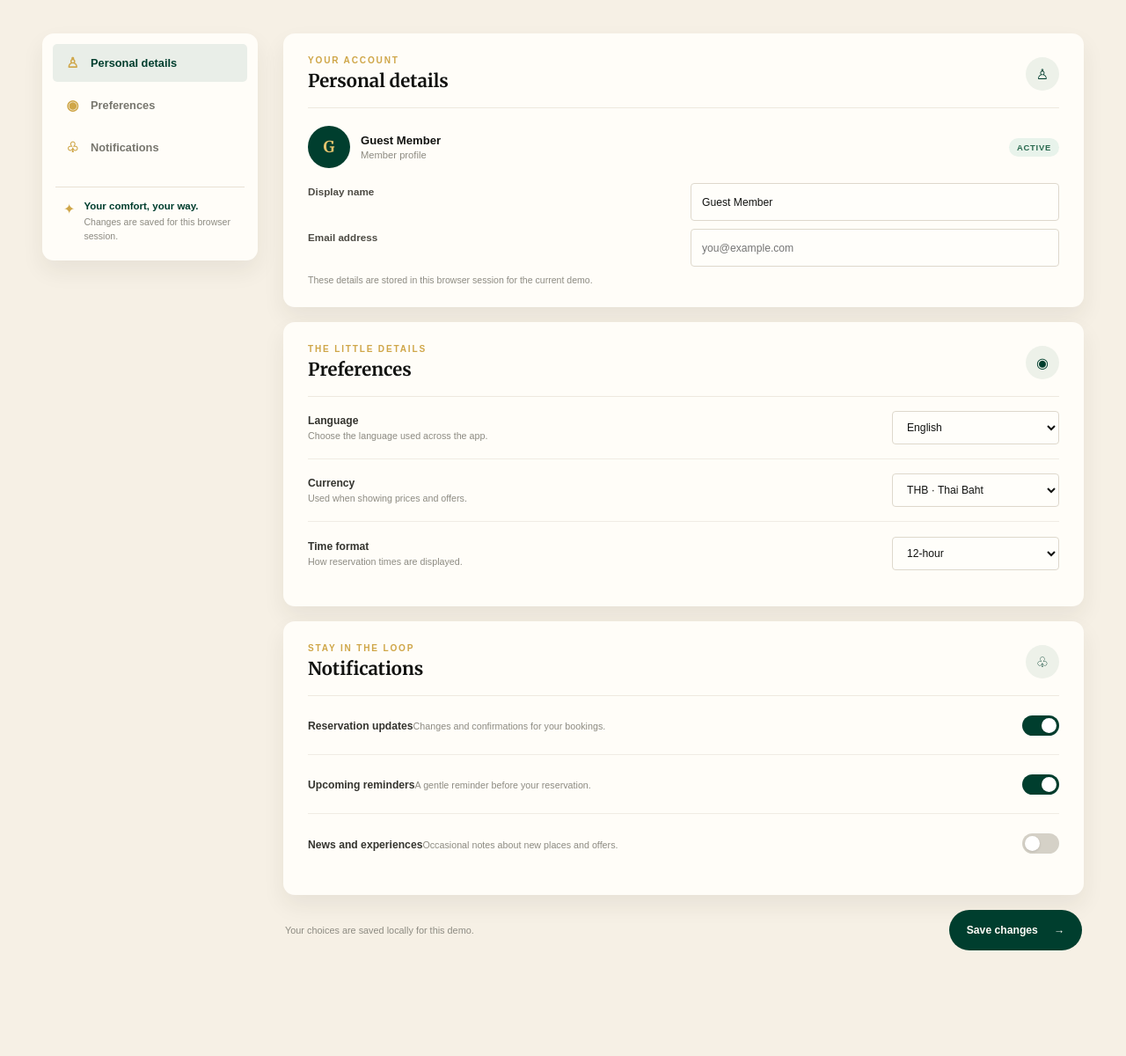
After one commit to 6810660016/mahamongkol, a Django app: page /settings/ in a window 1280 px wide. The commit adds this page. Shown: the part 311-1511 px from the top of the page at 88% size. Run offline with Django 5.2, Linux system fonts and the light colour scheme; some web fonts are replaced.

Commit message:
feat(frontend): complete booking pages and unify navigation

```diff
--- a/MongkolQ/urls.py
+++ b/MongkolQ/urls.py
@@ -12,5 +12,6 @@ urlpatterns = [
     path('restaurants/<slug:slug>/', view_account.restaurant_detail_view, name='restaurant_detail'),
     path('book/<slug:slug>/', view_account.booking_view, name='booking'),
     path('my-queues/', view_account.my_queues_view, name='my_queues'),
+    path('settings/', view_account.settings_view, name='settings'),
     path('cancel-booking/<int:booking_id>/', view_account.cancel_booking_view, name='cancel_booking'),
 ]
--- a/account/static/account/css/base.css
+++ b/account/static/account/css/base.css
@@ -13,7 +13,8 @@
 }
 
 * { box-sizing: border-box; }
-html { scroll-behavior: smooth; }
+html { scroll-behavior: smooth; scrollbar-width: none; -ms-overflow-style: none; }
+html::-webkit-scrollbar, body::-webkit-scrollbar { display: none; width: 0; height: 0; }
 body { margin: 0; color: var(--ink); background: var(--cream); font-family: 'IBM Plex Sans Thai', sans-serif; }
 a { color: inherit; text-decoration: none; }
 button, input { font: inherit; }
--- /dev/null
+++ b/account/static/account/css/settings.css
@@ -0,0 +1,33 @@
+.settings-shell { min-height: 100vh; padding-bottom: 90px; background: var(--cream); }
+.settings-heading { padding: 52px max(48px, calc((100% - 1160px) / 2)) 36px; }
+.settings-heading h1 { margin: 0; color: var(--ink); font-family: Merriweather, serif; font-size: clamp(2.5rem, 4vw, 3.65rem); letter-spacing: -.045em; }
+.settings-heading h1 span { color: var(--gold); }
+.settings-heading > p:last-child { margin: 10px 0 0; color: var(--muted); font-size: .9rem; }
+.settings-layout { display: grid; grid-template-columns: 245px minmax(0, 1fr); align-items: start; gap: 29px; width: min(1160px, calc(100% - 96px)); margin: 0 auto; }
+.settings-menu { position: sticky; top: 22px; display: grid; gap: 5px; padding: 12px; border: 1px solid #e5dfd2; border-radius: 8px; background: rgba(255,253,248,.72); }
+.settings-menu > a { display: flex; align-items: center; gap: 11px; padding: 12px 13px; border-radius: 5px; color: #77766e; font-size: .8rem; font-weight: 600; transition: color .18s, background .18s; }
+.settings-menu > a > span { width: 19px; color: var(--gold); text-align: center; font-size: 1rem; }
+.settings-menu > a:hover, .settings-menu > a.is-active { color: var(--green); background: #e9eee8; }
+.settings-menu__note { display: flex; gap: 10px; margin: 18px 3px 2px; padding: 15px 9px 5px; border-top: 1px solid #e8e1d5; }
+.settings-menu__note > span { color: var(--gold); }
+.settings-menu__note p { margin: 0; }.settings-menu__note strong, .settings-menu__note small { display: block; }.settings-menu__note strong { color: var(--green); font-size: .72rem; }.settings-menu__note small { margin-top: 5px; color: var(--muted); font-size: .66rem; line-height: 1.5; }
+.settings-form { display: grid; gap: 17px; min-width: 0; }
+.settings-card { scroll-margin-top: 24px; padding: 25px 28px; border: 1px solid #e5dfd2; border-radius: 8px; background: var(--white); box-shadow: 0 9px 25px rgba(37,31,19,.035); }
+.settings-card__heading { display: flex; align-items: center; justify-content: space-between; padding-bottom: 17px; border-bottom: 1px solid #eee9df; }
+.settings-card__heading .eyebrow { margin-bottom: 5px; font-size: .63rem; }.settings-card__heading h2 { margin: 0; font-family: Merriweather, serif; font-size: 1.27rem; }.settings-card__icon { display: grid; place-items: center; width: 38px; height: 38px; border-radius: 50%; color: var(--green); background: #edf1e9; }
+.profile-summary { display: flex; align-items: center; gap: 12px; padding: 20px 0 17px; }.profile-avatar { display: grid; place-items: center; width: 48px; height: 48px; border-radius: 50%; color: var(--gold-light); background: var(--green); font-family: Merriweather, serif; font-size: 1.1rem; }.profile-summary strong, .profile-summary small { display: block; }.profile-summary strong { font-size: .82rem; }.profile-summary small { margin-top: 3px; color: var(--muted); font-size: .7rem; }.profile-summary__tag { margin-left: auto; padding: 5px 9px; border-radius: 999px; color: #28694e; background: #e8f3eb; font-size: .59rem; font-weight: 700; letter-spacing: .08em; }
+.settings-fields { display: grid; grid-template-columns: 1fr 1fr; gap: 9px 16px; }.settings-fields label { margin-top: 3px; color: #4d4b44; font-size: .73rem; font-weight: 600; }.settings-fields input, .preference-row select { width: 100%; height: 43px; padding: 0 12px; border: 1px solid #ded8cc; border-radius: 4px; outline-color: var(--green); color: var(--ink); background: #fffefa; font: inherit; font-size: .76rem; }.settings-hint { grid-column: 1 / -1; color: var(--muted); font-size: .66rem; }
+.preference-row { display: flex; align-items: center; justify-content: space-between; gap: 20px; min-height: 71px; border-bottom: 1px solid #f0ece4; }.preference-row:last-child { border-bottom: 0; }.preference-row strong, .preference-row small { display: block; }.preference-row strong, .toggle-row strong { color: #34342f; font-size: .76rem; }.preference-row small, .toggle-row small { margin-top: 4px; color: var(--muted); font-size: .67rem; }.preference-row select { width: 190px; height: 38px; }
+.toggle-row { position: relative; display: flex; align-items: center; justify-content: space-between; gap: 20px; min-height: 67px; border-bottom: 1px solid #f0ece4; cursor: pointer; }.toggle-row:last-child { border-bottom: 0; }.toggle-row > span { display: block; }.toggle-row input { position: absolute; right: 0; width: 43px; height: 24px; opacity: 0; cursor: pointer; }.toggle-row i { position: relative; flex: 0 0 42px; width: 42px; height: 23px; border-radius: 99px; background: #d5d1c7; transition: background .18s; }.toggle-row i::after { position: absolute; top: 3px; left: 3px; width: 17px; height: 17px; border-radius: 50%; background: white; box-shadow: 0 1px 3px #0002; content: ''; transition: transform .18s; }.toggle-row input:checked + i { background: var(--green); }.toggle-row input:checked + i::after { transform: translateX(19px); }.toggle-row input:focus-visible + i { outline: 2px solid var(--gold); outline-offset: 3px; }
+.settings-actions { display: flex; align-items: center; justify-content: space-between; gap: 15px; padding: 0 2px; }.settings-actions > span { color: var(--muted); font-size: .68rem; }.settings-actions .button { min-height: 46px; padding: 0 20px; border-radius: 5px; font-size: .76rem; }.settings-saved { display: flex; align-items: center; gap: 9px; padding: 12px 15px; border: 1px solid #c8e1d0; border-radius: 5px; color: #28694e; background: #edf7ef; font-size: .78rem; }.settings-saved span { display: grid; place-items: center; width: 19px; height: 19px; border-radius: 50%; color: white; background: #38845a; font-size: .7rem; }
+@media (max-width: 900px) { .settings-heading { padding: 42px 24px 28px; }.settings-layout { grid-template-columns: 1fr; width: min(100% - 48px, 700px); gap: 15px; }.settings-menu { position: static; display: flex; overflow-x: auto; padding: 7px; }.settings-menu > a { flex: 0 0 auto; padding: 10px; }.settings-menu__note { display: none; } }
+@media (max-width: 560px) { .settings-heading { padding: 34px 20px 24px; }.settings-layout { width: calc(100% - 36px); }.settings-card { padding: 20px 17px; }.settings-fields { grid-template-columns: 1fr; }.settings-hint { grid-column: auto; }.preference-row { align-items: start; flex-direction: column; gap: 8px; padding: 13px 0; }.preference-row select { width: 100%; }.settings-actions { align-items: stretch; flex-direction: column; }.settings-actions .button { width: 100%; } }
+
+/* Settings now shares Home's photo-led header and softer card language. */
+.settings-hero { min-height: 310px; }
+.settings-layout { grid-template-columns: 245px minmax(0, 1fr); width: min(1240px, calc(100% - 96px)); padding: 39px 0 30px; }
+.settings-menu { border: 0; border-radius: 13px; background: var(--white); box-shadow: 0 12px 26px rgba(49,41,25,.07); }
+.settings-card { border: 0; border-radius: 13px; box-shadow: 0 12px 26px rgba(49,41,25,.07); }
+.settings-actions .button { border-radius: 999px; }
+@media (max-width: 900px) { .settings-layout { width: min(100% - 48px, 720px); } }
+@media (max-width: 560px) { .settings-layout { width: calc(100% - 36px); padding-top: 27px; } }
--- a/account/templates/account/base.html
+++ b/account/templates/account/base.html
@@ -8,7 +8,7 @@
   <link rel="preconnect" href="https://fonts.googleapis.com">
   <link rel="preconnect" href="https://fonts.gstatic.com" crossorigin>
   <link href="https://fonts.googleapis.com/css2?family=IBM+Plex+Sans+Thai:wght@400;500;600;700&family=Merriweather:wght@700&display=swap" rel="stylesheet">
-  <link rel="stylesheet" href="{% static 'account/css/base.css' %}">
+  <link rel="stylesheet" href="{% static 'account/css/base.css' %}?v=20261026">
   {% block page_css %}{% endblock %}
 </head>
 <body class="page-body {% block body_class %}{% endblock %}">
--- a/account/templates/account/booking.html
+++ b/account/templates/account/booking.html
@@ -5,7 +5,7 @@
 {% block body_class %}booking-page{% endblock %}
 {% block content %}
 <main class="booking-shell">
-  {% include 'account/partials/site_nav.html' with active_page='restaurants' %}
+  <section class="inner-hero inner-hero--compact">{% include 'account/partials/site_nav.html' with active_page='restaurants' %}</section>
   <a class="booking-back" href="{% url 'restaurant_detail' restaurant.slug %}">← <span>Back to {{ restaurant.name }}</span></a>
   <section class="booking-layout">
     <div class="booking-form-panel"><p class="eyebrow">RESERVATION</p><h1>Book your<br><span>table.</span></h1><p class="booking-lead">A lovely experience at {{ restaurant.name }} is just a few details away.</p>
--- a/account/templates/account/partials/site_nav.html
+++ b/account/templates/account/partials/site_nav.html
@@ -1,9 +1,9 @@
-<header class="site-header">
-  <a class="site-brand" href="{% url 'home' %}"><span class="site-brand__mark">M</span><span>mahamongkol</span></a>
-  <nav class="site-nav" aria-label="Main navigation">
-    <a class="{% if active_page == 'home' %}is-active{% endif %}" href="{% url 'home' %}">Home</a>
-    <a class="{% if active_page == 'restaurants' %}is-active{% endif %}" href="{% url 'restaurants' %}">Explore</a>
-    <a class="{% if active_page == 'queues' %}is-active{% endif %}" href="{% url 'my_queues' %}">My Q</a>
-    <a href="{% url 'welcome' %}">Sign out</a>
-  </nav>
-</header>
+<nav class="home-nav" aria-label="Main navigation">
+  <a class="home-brand" href="{% url 'home' %}"><span class="home-brand__icon">M</span><span>mahamongkol</span></a>
+  <div class="home-nav__links">
+    <a class="home-nav__link {% if active_page == 'home' %}is-active{% endif %}" href="{% url 'home' %}" aria-label="Home" title="Home"><span class="nav-icon" aria-hidden="true">⌂</span><span class="nav-link-label">Home</span></a>
+    <a class="home-nav__link {% if active_page == 'queues' %}is-active{% endif %}" href="{% url 'my_queues' %}" aria-label="My Q" title="My Q"><span class="nav-icon" aria-hidden="true">▣</span><span class="nav-link-label">My Q</span></a>
+    <a class="home-nav__link {% if active_page == 'restaurants' %}is-active{% endif %}" href="{% url 'restaurants' %}" aria-label="Explore" title="Explore"><span class="nav-icon" aria-hidden="true">⌕</span><span class="nav-link-label">Explore</span></a>
+    <a class="home-nav__link {% if active_page == 'settings' %}is-active{% endif %}" href="{% url 'settings' %}" aria-label="Settings" title="Settings"><span class="nav-icon" aria-hidden="true">⚙</span><span class="nav-link-label">Settings</span></a>
+  </div>
+</nav>
--- a/account/templates/account/restaurant_detail.html
+++ b/account/templates/account/restaurant_detail.html
@@ -5,7 +5,7 @@
 {% block body_class %}restaurant-detail-page{% endblock %}
 {% block content %}
 <main class="detail-shell">
-  {% include 'account/partials/site_nav.html' with active_page='restaurants' %}
+  <section class="inner-hero inner-hero--compact">{% include 'account/partials/site_nav.html' with active_page='restaurants' %}</section>
   <div class="detail-breadcrumb"><a href="{% url 'restaurants' %}">Restaurants</a><span>/</span><span>{{ restaurant.name }}</span></div>
   <section class="detail-layout">
     <div class="detail-main">
--- /dev/null
+++ b/account/templates/account/settings.html
@@ -0,0 +1,51 @@
+{% extends 'account/base.html' %}
+{% load static %}
+{% block title %}Settings | Mahamongkol{% endblock %}
+{% block page_css %}<link rel="stylesheet" href="{% static 'account/css/settings.css' %}?v=20261026">{% endblock %}
+{% block body_class %}settings-page{% endblock %}
+{% block content %}
+<main class="settings-shell">
+  <section class="inner-hero settings-hero">
+    {% include 'account/partials/site_nav.html' with active_page='settings' %}
+    <div class="inner-hero__content">
+      <p class="eyebrow eyebrow--light">MAKE IT YOURS</p>
+      <h1>Settings<span>.</span></h1>
+      <p>Fine-tune your Mahamongkol experience, just the way you like it.</p>
+    </div>
+  </section>
+  <div class="settings-layout">
+    <aside class="settings-menu" aria-label="Settings sections">
+      <a class="is-active" href="#profile"><span>♙</span> Personal details</a>
+      <a href="#preferences"><span>◉</span> Preferences</a>
+      <a href="#notifications"><span>♧</span> Notifications</a>
+      <div class="settings-menu__note"><span>✦</span><p><strong>Your comfort, your way.</strong><small>Changes are saved for this browser session.</small></p></div>
+    </aside>
+    <form class="settings-form" method="post">
+      {% csrf_token %}
+      {% if saved %}<div class="settings-saved" role="status"><span>✓</span> Your settings have been saved.</div>{% endif %}
+      <section class="settings-card" id="profile">
+        <div class="settings-card__heading"><div><p class="eyebrow">YOUR ACCOUNT</p><h2>Personal details</h2></div><span class="settings-card__icon">♙</span></div>
+        <div class="profile-summary"><span class="profile-avatar">{{ settings.name|slice:":1"|upper }}</span><div><strong>{{ settings.name }}</strong><small>Member profile</small></div><span class="profile-summary__tag">ACTIVE</span></div>
+        <div class="settings-fields">
+          <label for="settings-name">Display name</label><input id="settings-name" type="text" name="name" maxlength="80" value="{{ settings.name }}" placeholder="Your name">
+          <label for="settings-email">Email address</label><input id="settings-email" type="email" name="email" maxlength="254" value="{{ settings.email }}" placeholder="you@example.com">
+          <small class="settings-hint">These details are stored in this browser session for the current demo.</small>
+        </div>
+      </section>
+      <section class="settings-card" id="preferences">
+        <div class="settings-card__heading"><div><p class="eyebrow">THE LITTLE DETAILS</p><h2>Preferences</h2></div><span class="settings-card__icon">◉</span></div>
+        <div class="preference-row"><div><strong>Language</strong><small>Choose the language used across the app.</small></div><select name="language" aria-label="Language"><option value="English" {% if settings.language == 'English' %}selected{% endif %}>English</option><option value="Thai" {% if settings.language == 'Thai' %}selected{% endif %}>ไทย (Thai)</option></select></div>
+        <div class="preference-row"><div><strong>Currency</strong><small>Used when showing prices and offers.</small></div><select name="currency" aria-label="Currency"><option value="THB" {% if settings.currency == 'THB' %}selected{% endif %}>THB · Thai Baht</option><option value="USD" {% if settings.currency == 'USD' %}selected{% endif %}>USD · US Dollar</option></select></div>
+        <div class="preference-row"><div><strong>Time format</strong><small>How reservation times are displayed.</small></div><select name="time_format" aria-label="Time format"><option value="12-hour" {% if settings.time_format == '12-hour' %}selected{% endif %}>12-hour</option><option value="24-hour" {% if settings.time_format == '24-hour' %}selected{% endif %}>24-hour</option></select></div>
+      </section>
+      <section class="settings-card" id="notifications">
+        <div class="settings-card__heading"><div><p class="eyebrow">STAY IN THE LOOP</p><h2>Notifications</h2></div><span class="settings-card__icon">♧</span></div>
+        <label class="toggle-row"><span><strong>Reservation updates</strong><small>Changes and confirmations for your bookings.</small></span><input type="checkbox" name="reservation_updates" {% if settings.reservation_updates %}checked{% endif %}><i aria-hidden="true"></i></label>
+        <label class="toggle-row"><span><strong>Upcoming reminders</strong><small>A gentle reminder before your reservation.</small></span><input type="checkbox" name="reminders" {% if settings.reminders %}checked{% endif %}><i aria-hidden="true"></i></label>
+        <label class="toggle-row"><span><strong>News and experiences</strong><small>Occasional notes about new places and offers.</small></span><input type="checkbox" name="offers" {% if settings.offers %}checked{% endif %}><i aria-hidden="true"></i></label>
+      </section>
+      <div class="settings-actions"><span>Your choices are saved locally for this demo.</span><button class="button button--primary" type="submit">Save changes <span>→</span></button></div>
+    </form>
+  </div>
+</main>
+{% endblock %}
--- a/account/views.py
+++ b/account/views.py
@@ -131,6 +131,37 @@ def my_queues_view(request):
     return render(request, 'account/my_queues.html', {'bookings': bookings})
 
 
+def settings_view(request):
+    settings = request.session.get('site_settings', {
+        'name': 'Guest Member',
+        'email': '',
+        'language': 'English',
+        'currency': 'THB',
+        'time_format': '12-hour',
+        'reservation_updates': True,
+        'reminders': True,
+        'offers': False,
+    })
+    saved = False
+    if request.method == 'POST':
+        language = request.POST.get('language', 'English')
+        currency = request.POST.get('currency', 'THB')
+        time_format = request.POST.get('time_format', '12-hour')
+        settings = {
+            'name': request.POST.get('name', '').strip()[:80] or 'Guest Member',
+            'email': request.POST.get('email', '').strip()[:254],
+            'language': language if language in ('English', 'Thai') else 'English',
+            'currency': currency if currency in ('THB', 'USD') else 'THB',
+            'time_format': time_format if time_format in ('12-hour', '24-hour') else '12-hour',
+            'reservation_updates': request.POST.get('reservation_updates') == 'on',
+            'reminders': request.POST.get('reminders') == 'on',
+            'offers': request.POST.get('offers') == 'on',
+        }
+        request.session['site_settings'] = settings
+        saved = True
+    return render(request, 'account/settings.html', {'settings': settings, 'saved': saved})
+
+
 def cancel_booking_view(request, booking_id):
     bookings = request.session.get('bookings', [])
     booking = next((item for item in bookings if item['id'] == booking_id), None)
```
Also changed, not shown: other parts of account/static/account/css/base.css (+20 -9 lines), account/static/account/css/home.css (+3 -14 lines), account/static/account/css/my_queues.css (+10 -0 lines), account/static/account/css/restaurants.css (+8 -0 lines), account/templates/account/home.html (+2 -10 lines), account/templates/account/my_queues.html (+5 -3 lines), account/templates/account/restaurants.html (+8 -6 lines), account/tests.py (+31 -0 lines).
